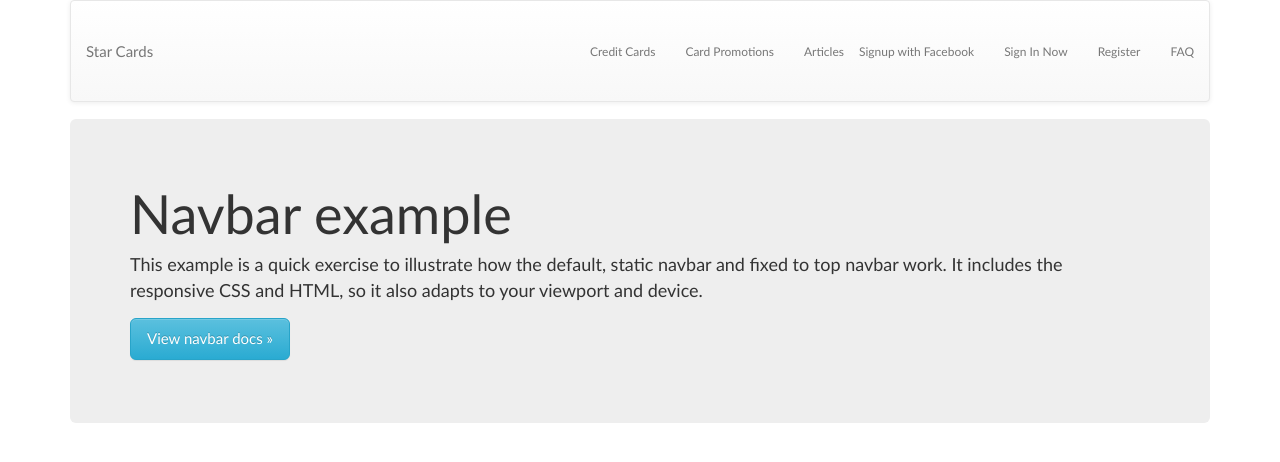
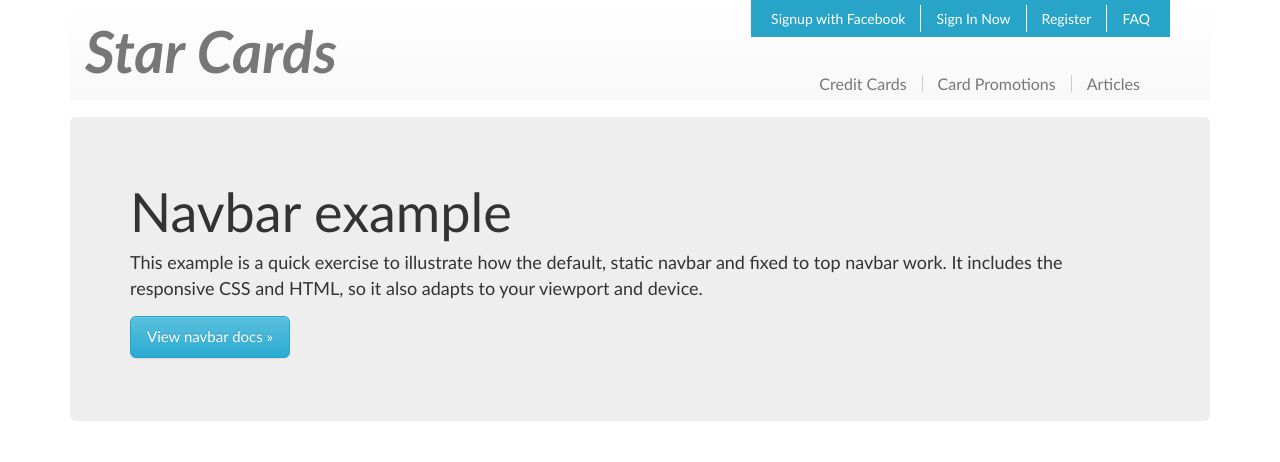
Before and after one commit to yaboi/Studio-Constellation-Bootstrap-Responsive, a plain HTML site: page index.html in a window 1280 px wide. Drawn offline with nearby package versions, Linux system fonts and the light colour scheme.

Commit message:
Style navigation to resemble the mockup

```diff
--- a/css/main.css
+++ b/css/main.css
@@ -1,3 +1,44 @@
-/* ==========================================================================
-   Star Card's custom styles
-   ========================================================================== */
+/* Star Card's custom styles */
+ .navbar-default {
+    border: none;
+    border-radius: 0;
+    box-shadow: none;
+}
+.navbar>.container .navbar-brand, .navbar>.container-fluid .navbar-brand {
+    font-size: 58px;
+    font-style: italic;
+    font-weight: bold;
+}
+.navbar-top {
+    position: absolute;
+    right: 30px;
+}
+.navbar-top>.navbar-nav>li>a {
+    padding-top: 5px;
+    padding-bottom: 5px;
+    color: #ffffff;
+    text-shadow: none;
+    font-size: 14px;
+}
+.navbar-top>.navbar-nav>li:not(:last-child)>a {
+    border-right: 1px solid #ffffff;
+}
+.navbar-top>.navbar-nav {
+    background-color: #28a4c9;
+    padding:5px;
+}
+.navbar-top .navbar-right {
+    margin-right: 10px;
+}
+.navbar-bottom>.navbar-nav {
+    margin-right: 25px;
+}
+.navbar-bottom>.navbar-nav>li>a {
+    padding:0 15px;
+    margin-top: 75px;
+    margin-bottom: 5px;
+    font-size: 16px;
+}
+.navbar-bottom>.navbar-nav>li:not(:last-child)>a {
+    border-right: 1px solid #ccc;
+}
--- a/index.html
+++ b/index.html
@@ -31,7 +31,7 @@
                     </button>
                     <a class="navbar-brand" href="#">Star Cards</a>
                 </div>
-                <div class="navbar-top">
+                <div class="navbar-top hidden-xs">
                     <ul class="nav navbar-nav navbar-right">
                         <li><a href="#">Signup with Facebook</a>
                         </li>
@@ -43,7 +43,7 @@
                         </li>
                     </ul>
                 </div>
-                <div class="navbar-collapse collapse">
+                <div id="navbar" class="navbar-collapse collapse navbar-bottom">
                     <ul class="nav navbar-nav navbar-right">
                         <li><a href="#">Credit Cards</a>
                         </li>
```
